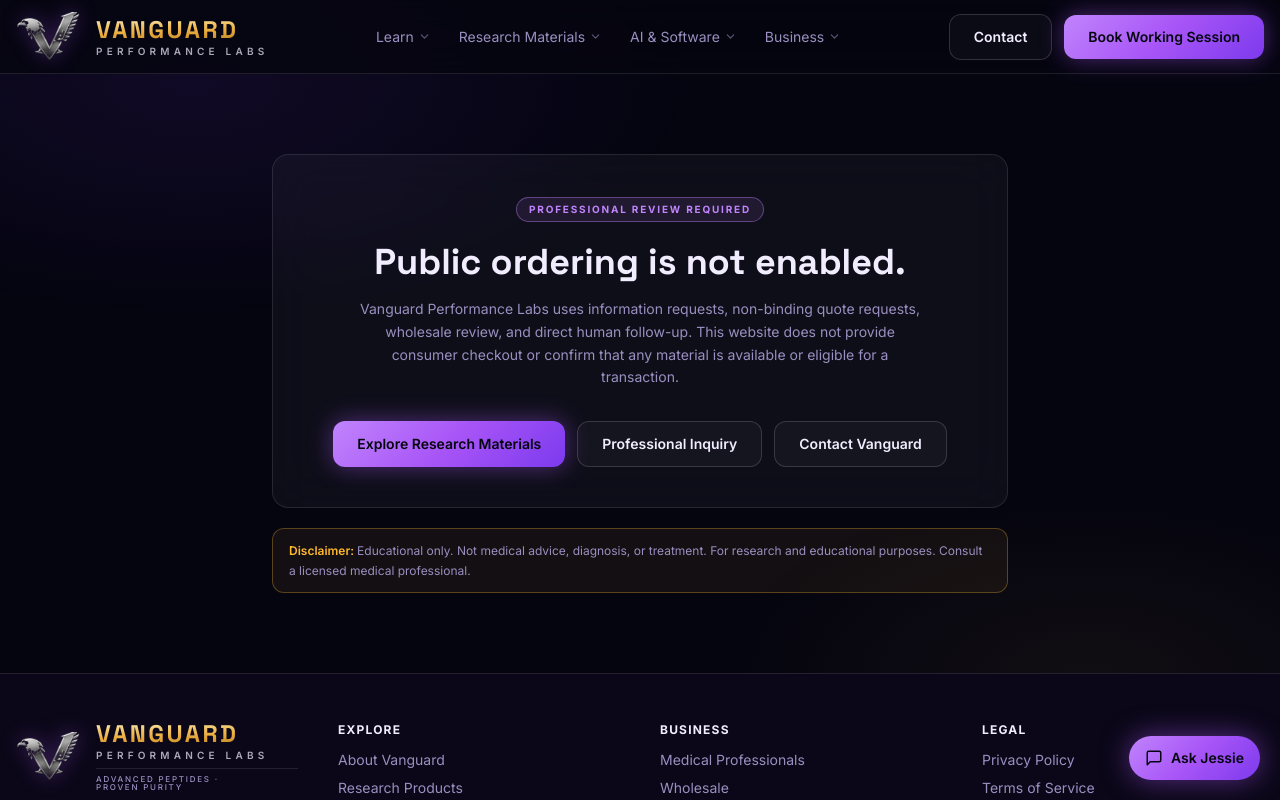
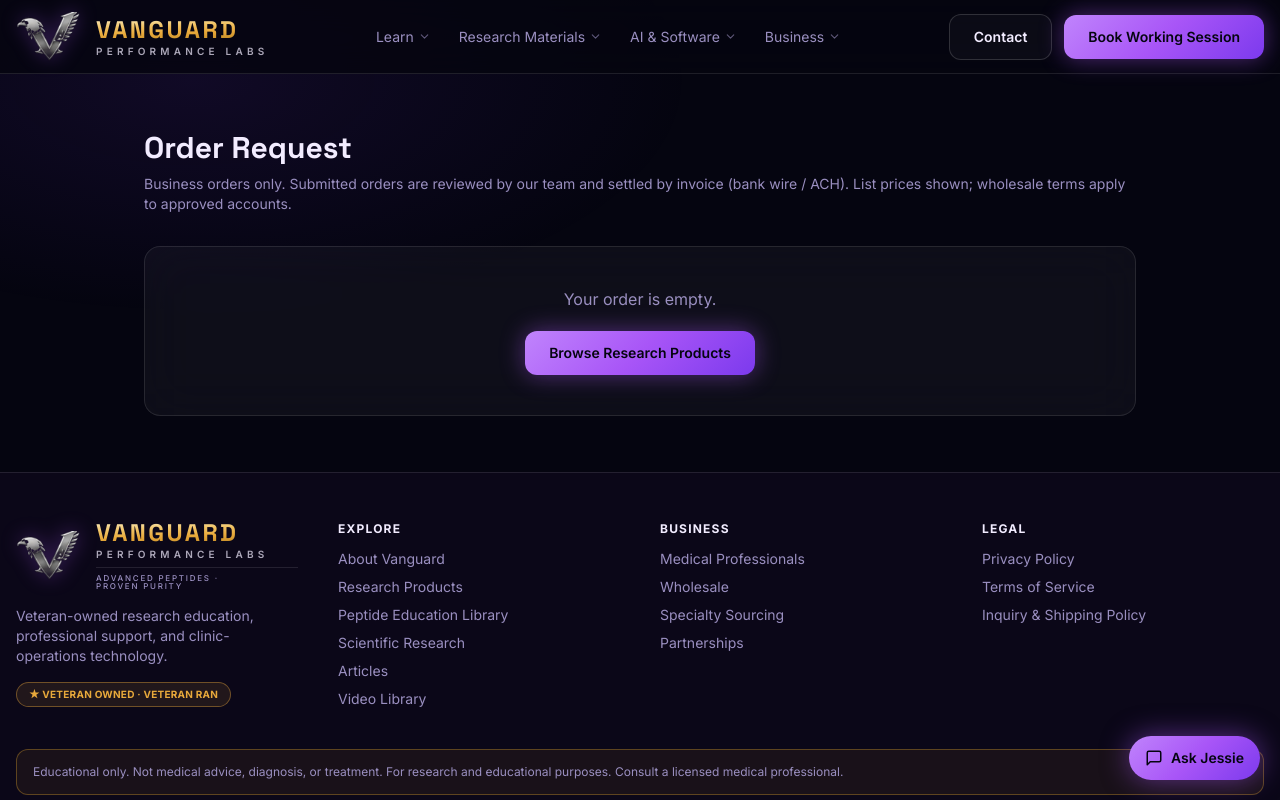
Before and after one commit to Vanguard-Global-Logistics/Vanguard-Performance-Labs, a Next.js app: page /cart in a window 1280 px wide. Shown: the top 800 px of the page. Built offline with nearby package versions, Linux system fonts and the light colour scheme.

Commit message:
Restore working cart experience

```diff
--- a/app/cart/page.tsx
+++ b/app/cart/page.tsx
@@ -1,28 +1,60 @@
+"use client";
+import Link from "next/link";
+import { Minus, Plus, Trash2 } from "lucide-react";
+import { useCart, lineKey } from "@/lib/cart";
 import { GlassCard, GlowButton, DisclaimerBanner } from "@/components/ui";
+import { ProductVial } from "@/components/product-vial";
 import { DISCLAIMER } from "@/lib/content";
 
-export const metadata = { title: "Professional Inquiry" };
+export default function CartPage() {
+  const { items, setQty, remove, subtotal, count } = useCart();
 
-export default function CartPage() {
   return (
-    <div className="mx-auto max-w-3xl px-4 py-20">
-      <GlassCard className="p-8 text-center sm:p-10">
-        <div className="mx-auto inline-flex rounded-full border border-vanguard-violet/40 bg-vanguard-violet/10 px-3 py-1 text-[10px] font-bold uppercase tracking-[0.18em] text-vanguard-violet">
-          Professional review required
+    <div className="mx-auto max-w-5xl px-4 py-14">
+      <h1 className="font-display text-3xl font-black text-bone">Order Request</h1>
+      <p className="mt-2 text-sm text-muted">
+        Business orders only. Submitted orders are reviewed by our team and settled by invoice
+        (bank wire / ACH). List prices shown; wholesale terms apply to approved accounts.
+      </p>
+
+      {items.length === 0 ? (
+        <GlassCard className="mt-8 p-10 text-center">
+          <p className="text-muted">Your order is empty.</p>
+          <div className="mt-5"><GlowButton href="/products">Browse Research Products</GlowButton></div>
+        </GlassCard>
+      ) : (
+        <div className="mt-8 grid gap-6 lg:grid-cols-[1.5fr_1fr]">
+          <div className="space-y-3">
+            {items.map((it) => (
+              <GlassCard key={lineKey(it.slug, it.size)} className="flex items-center gap-4 p-4">
+                <div className="hidden sm:block"><ProductVial slug={it.slug} name={it.name} strength={it.size} size={44} /></div>
+                <div className="flex-1">
+                  <div className="font-display font-bold text-bone">{it.name} <span className="text-vanguard-violet">· {it.size}</span></div>
+                  <div className="text-xs text-muted">${it.listPrice.toFixed(2)} per vial</div>
+                </div>
+                <div className="flex items-center gap-2">
+                  <button aria-label="Decrease quantity" onClick={() => setQty(lineKey(it.slug, it.size), it.qty - 1)} className="grid h-8 w-8 place-items-center rounded-lg border border-white/10 text-bone hover:border-vanguard-violet/50"><Minus size={14} /></button>
+                  <span className="w-8 text-center text-sm font-bold text-bone tabular-nums">{it.qty}</span>
+                  <button aria-label="Increase quantity" onClick={() => setQty(lineKey(it.slug, it.size), it.qty + 1)} className="grid h-8 w-8 place-items-center rounded-lg border border-white/10 text-bone hover:border-vanguard-violet/50"><Plus size={14} /></button>
+                </div>
+                <div className="w-20 text-right text-sm font-bold text-bone tabular-nums">${(it.qty * it.listPrice).toFixed(2)}</div>
+                <button aria-label={`Remove ${it.name} ${it.size}`} onClick={() => remove(lineKey(it.slug, it.size))} className="text-muted hover:text-vanguard-rose"><Trash2 size={16} /></button>
+              </GlassCard>
+            ))}
+          </div>
+
+          <div>
+            <GlassCard className="p-5">
+              <div className="flex items-center justify-between text-sm text-muted"><span>Items</span><span className="tabular-nums">{count}</span></div>
+              <div className="mt-2 flex items-center justify-between text-sm text-muted"><span>Subtotal (list)</span><span className="tabular-nums font-bold text-bone">${subtotal.toFixed(2)}</span></div>
+              <div className="mt-1 text-[11px] text-muted">Shipping, terms, and final pricing confirmed on your invoice.</div>
+              <div className="mt-5"><GlowButton href="/checkout">Proceed to Checkout</GlowButton></div>
+              <div className="mt-3 text-center"><Link href="/products" className="text-xs text-vanguard-violet hover:underline">Continue browsing</Link></div>
+            </GlassCard>
+            <div className="mt-4"><DisclaimerBanner text={DISCLAIMER} /></div>
+          </div>
         </div>
-        <h1 className="mt-5 font-display text-3xl font-black text-bone sm:text-4xl">
-          Public ordering is not enabled.
-        </h1>
-        <p className="mx-auto mt-4 max-w-xl text-sm leading-relaxed text-muted">
-          Vanguard Performance Labs uses information requests, non-binding quote requests, wholesale review, and direct human follow-up. This website does not provide consumer checkout or confirm that any material is available or eligible for a transaction.
-        </p>
-        <div className="mt-8 flex flex-wrap justify-center gap-3">
-          <GlowButton href="/products">Explore Research Materials</GlowButton>
-          <GlowButton href="/wholesale" variant="secondary">Professional Inquiry</GlowButton>
-          <GlowButton href="/contact" variant="secondary">Contact Vanguard</GlowButton>
-        </div>
-      </GlassCard>
-      <div className="mt-5"><DisclaimerBanner text={DISCLAIMER} /></div>
+      )}
     </div>
   );
 }
```
